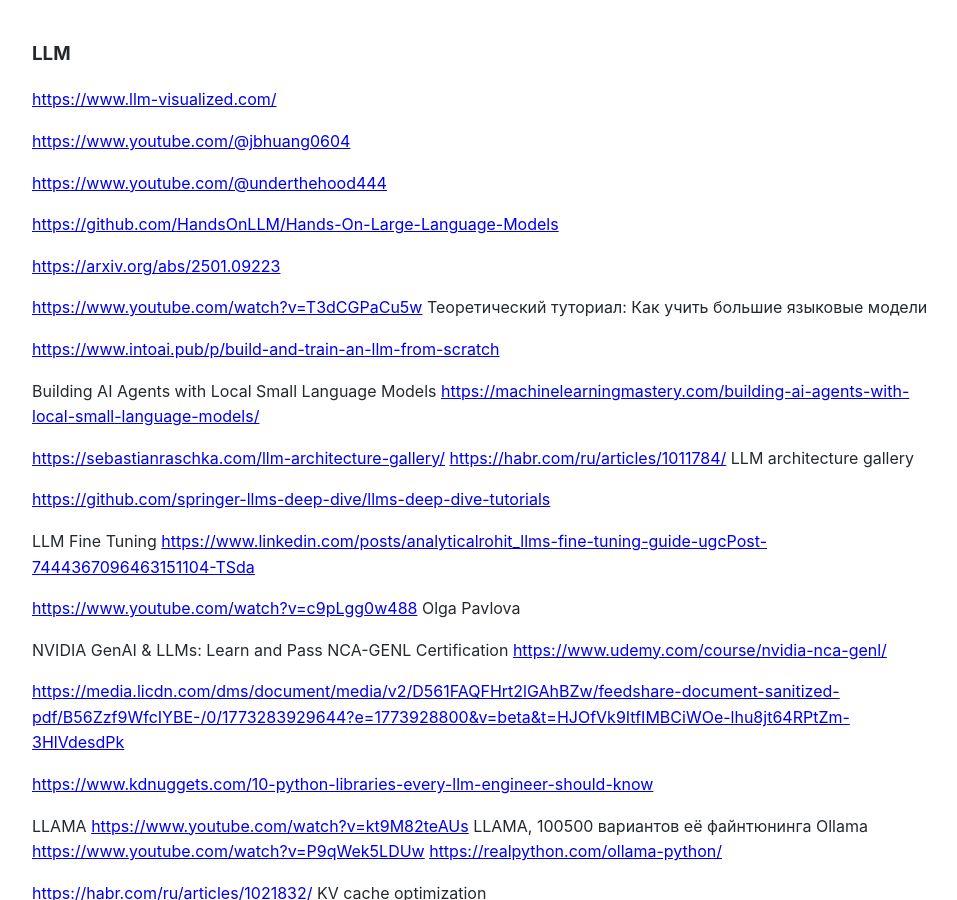
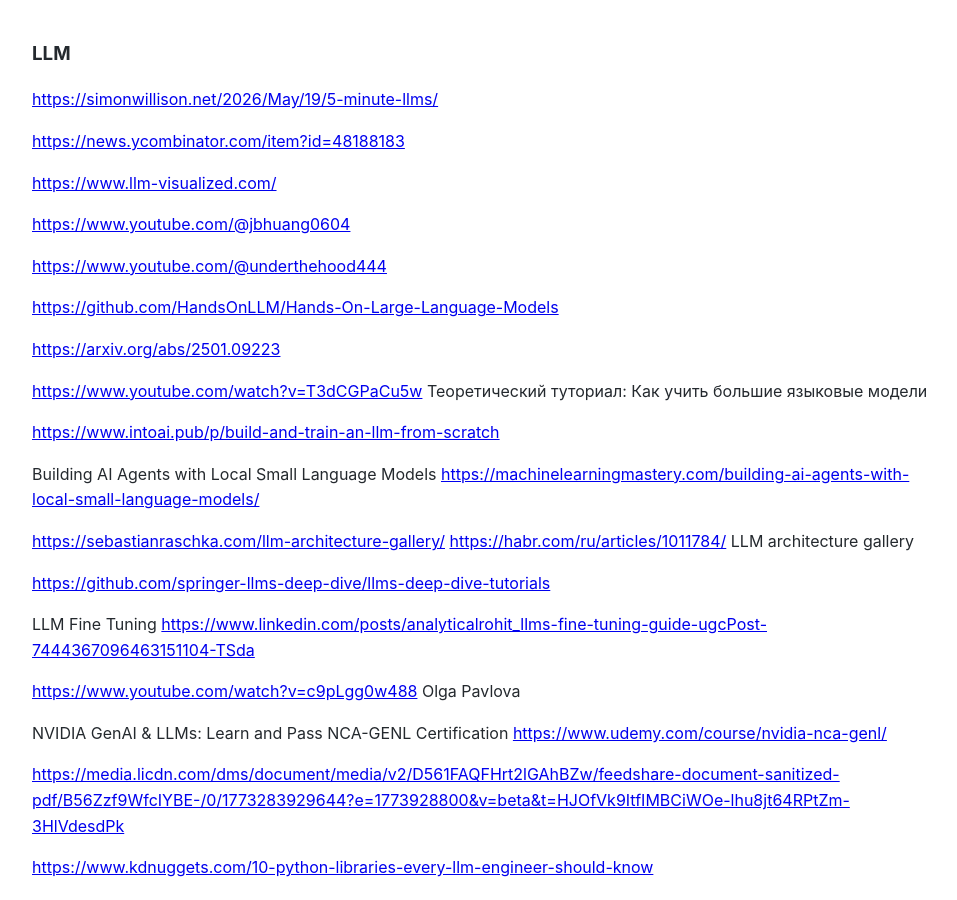
Before and after one commit to Michael-Lubinsky/michael-lubinsky.github.com, a Jekyll site: the page built from ml/llm.md, in a window 1280 px wide and 900 px high. Shown: the whole window, without its empty margins (158-1115 px from the left). Built offline with Jekyll 4.4.1, drawn with Linux system fonts in a browser that asks for light colours; our own code applies the rules of GitHub Pages for plain Markdown files.

Commit message:
Update llm.md

```diff
--- a/ml/llm.md
+++ b/ml/llm.md
@@ -1,4 +1,8 @@
 ### LLM
+
+<https://simonwillison.net/2026/May/19/5-minute-llms/>
+
+<https://news.ycombinator.com/item?id=48188183>
 
 <https://www.llm-visualized.com/>
 
```
